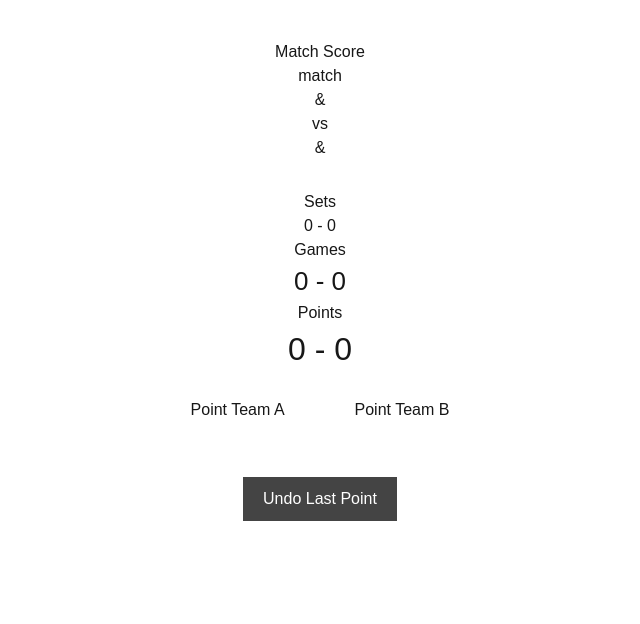
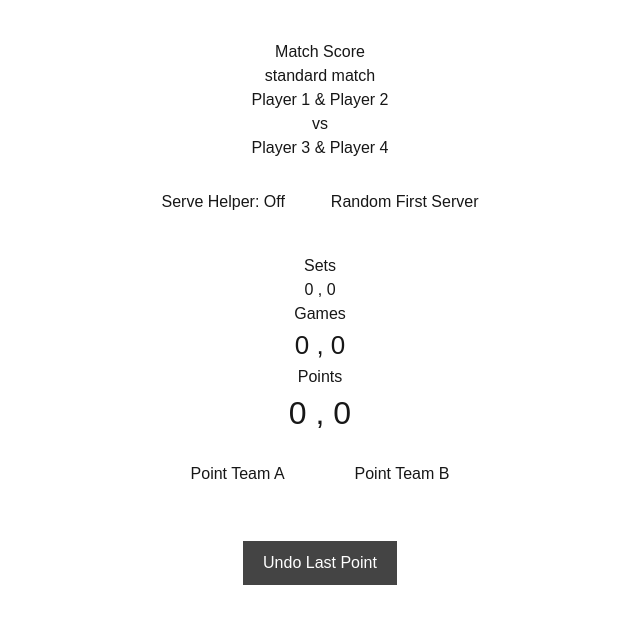
Before and after one commit to DavidBSA/easypadel-score, a Next.js app: page /match in a window 1280 px wide. Shown: the top 624 px of the page, without its empty margins (320-960 px from the left). Built offline with nearby package versions, Linux system fonts and the light colour scheme.

Commit message:
Add tiebreak at 6 6, optional serve helper, random first server

```diff
--- a/app/match/page.tsx
+++ b/app/match/page.tsx
@@ -1,26 +1,45 @@
 "use client";
 
 import { useSearchParams } from "next/navigation";
-import { useState } from "react";
+import { useMemo, useState } from "react";
+
+type Snapshot = {
+  pointsA: number;
+  pointsB: number;
+  gamesA: number;
+  gamesB: number;
+  setsWonA: number;
+  setsWonB: number;
+  isTiebreak: boolean;
+  tbA: number;
+  tbB: number;
+  serveEnabled: boolean;
+  serverTeam: "A" | "B" | null;
+  serverIndexInTeam: 0 | 1;
+};
 
 export default function MatchPage() {
-
   const params = useSearchParams();
   const data = params.get("data");
 
-  let players: string[] = [];
-  let sets = 3;
-  let mode = "";
+  const match = useMemo(() => {
+    if (!data) {
+      return {
+        players: ["", "", "", ""],
+        sets: 3,
+        mode: "standard",
+      };
+    }
+    const parsed = JSON.parse(decodeURIComponent(data));
+    return {
+      players: (parsed.players ?? ["", "", "", ""]) as string[],
+      sets: (parsed.sets ?? 3) as number,
+      mode: (parsed.mode ?? "standard") as string,
+    };
+  }, [data]);
 
-  if (data) {
-    const parsed = JSON.parse(decodeURIComponent(data));
-    players = parsed.players;
-    sets = parsed.sets;
-    mode = parsed.mode;
-  }
-
-  const teamA = [players[0], players[1]];
-  const teamB = [players[2], players[3]];
+  const teamA = [match.players[0] || "Player 1", match.players[1] || "Player 2"];
+  const teamB = [match.players[2] || "Player 3", match.players[3] || "Player 4"];
 
   const scoreLabels = ["0", "15", "30", "40"];
 
@@ -33,27 +52,50 @@ export default function MatchPage() {
   const [setsWonA, setSetsWonA] = useState(0);
   const [setsWonB, setSetsWonB] = useState(0);
 
-  const [history, setHistory] = useState<any[]>([]);
+  const [isTiebreak, setIsTiebreak] = useState(false);
+  const [tbA, setTbA] = useState(0);
+  const [tbB, setTbB] = useState(0);
+
+  const [serveEnabled, setServeEnabled] = useState(false);
+  const [serverTeam, setServerTeam] = useState<"A" | "B" | null>(null);
+  const [serverIndexInTeam, setServerIndexInTeam] = useState<0 | 1>(0);
+
+  const [history, setHistory] = useState<Snapshot[]>([]);
+
+  function setsNeeded(totalSets: number) {
+    if (!totalSets || totalSets <= 1) return 1;
+    return Math.ceil(totalSets / 2);
+  }
+
+  function displayScore(points: number) {
+    if (points === 4) return "Ad";
+    return scoreLabels[points] ?? "0";
+  }
 
   function saveState() {
-    setHistory([
-      ...history,
+    setHistory((prev) => [
+      ...prev,
       {
         pointsA,
         pointsB,
         gamesA,
         gamesB,
         setsWonA,
-        setsWonB
-      }
+        setsWonB,
+        isTiebreak,
+        tbA,
+        tbB,
+        serveEnabled,
+        serverTeam,
+        serverIndexInTeam,
+      },
     ]);
   }
 
   function undo() {
-
-    if (history.length === 0) return;
-
-    const previous = history[history.length - 1];
+    setHistory((prev) => {
+      if (prev.length === 0) return prev;
+      const previous = prev[prev.length - 1];
 
       setPointsA(previous.pointsA);
       setPointsB(previous.pointsB);
@@ -62,47 +104,121 @@ export default function MatchPage() {
       setSetsWonA(previous.setsWonA);
       setSetsWonB(previous.setsWonB);
 
-    setHistory(history.slice(0, history.length - 1));
+      setIsTiebreak(previous.isTiebreak);
+      setTbA(previous.tbA);
+      setTbB(previous.tbB);
+
+      setServeEnabled(previous.serveEnabled);
+      setServerTeam(previous.serverTeam);
+      setServerIndexInTeam(previous.serverIndexInTeam);
+
+      return prev.slice(0, prev.length - 1);
+    });
   }
 
-  function resetGame() {
+  function resetGamePoints() {
     setPointsA(0);
     setPointsB(0);
   }
 
-  function winGameA() {
+  function advanceServerAfterGame() {
+    if (!serveEnabled) return;
+    if (!serverTeam) return;
+    if (isTiebreak) return;
 
-    const newGames = gamesA + 1;
+    if (serverTeam === "A") {
+      setServerTeam("B");
+      setServerIndexInTeam((idx) => (idx === 0 ? 1 : 0));
+      return;
+    }
 
-    if (newGames >= 6 && newGames - gamesB >= 2) {
-      setSetsWonA(setsWonA + 1);
+    setServerTeam("A");
+    setServerIndexInTeam((idx) => (idx === 0 ? 1 : 0));
+  }
+
+  function maybeStartTiebreak(nextGamesA: number, nextGamesB: number) {
+    if (nextGamesA === 6 && nextGamesB === 6) {
+      setIsTiebreak(true);
+      setTbA(0);
+      setTbB(0);
+      resetGamePoints();
+      return true;
+    }
+    return false;
+  }
+
+  function awardSetToA(finalGamesA: number, finalGamesB: number) {
+    setSetsWonA((v) => v + 1);
     setGamesA(0);
     setGamesB(0);
-    } else {
-      setGamesA(newGames);
+    setIsTiebreak(false);
+    setTbA(0);
+    setTbB(0);
+    resetGamePoints();
   }
 
-    resetGame();
+  function awardSetToB(finalGamesA: number, finalGamesB: number) {
+    setSetsWonB((v) => v + 1);
+    setGamesA(0);
+    setGamesB(0);
+    setIsTiebreak(false);
+    setTbA(0);
+    setTbB(0);
+    resetGamePoints();
+  }
+
+  function winGameA() {
+    const nextA = gamesA + 1;
+    const nextB = gamesB;
+
+    if (maybeStartTiebreak(nextA, nextB)) {
+      setGamesA(nextA);
+      return;
+    }
+
+    if (nextA >= 6 && nextA - nextB >= 2) {
+      awardSetToA(nextA, nextB);
+      advanceServerAfterGame();
+      return;
+    }
+
+    setGamesA(nextA);
+    resetGamePoints();
+    advanceServerAfterGame();
   }
 
   function winGameB() {
+    const nextA = gamesA;
+    const nextB = gamesB + 1;
 
-    const newGames = gamesB + 1;
-
-    if (newGames >= 6 && newGames - gamesA >= 2) {
-      setSetsWonB(setsWonB + 1);
-      setGamesA(0);
-      setGamesB(0);
-    } else {
-      setGamesB(newGames);
+    if (maybeStartTiebreak(nextA, nextB)) {
+      setGamesB(nextB);
+      return;
     }
 
-    resetGame();
+    if (nextB >= 6 && nextB - nextA >= 2) {
+      awardSetToB(nextA, nextB);
+      advanceServerAfterGame();
+      return;
+    }
+
+    setGamesB(nextB);
+    resetGamePoints();
+    advanceServerAfterGame();
   }
 
   function pointTeamA() {
+    saveState();
 
-    saveState();
+    if (isTiebreak) {
+      const next = tbA + 1;
+      setTbA(next);
+
+      if (next >= 7 && next - tbB >= 2) {
+        awardSetToA(7, 6);
+      }
+      return;
+    }
 
     if (pointsA >= 3 && pointsB < 3) {
       winGameA();
@@ -128,8 +244,17 @@ export default function MatchPage() {
   }
 
   function pointTeamB() {
+    saveState();
 
-    saveState();
+    if (isTiebreak) {
+      const next = tbB + 1;
+      setTbB(next);
+
+      if (next >= 7 && next - tbA >= 2) {
+        awardSetToB(6, 7);
+      }
+      return;
+    }
 
     if (pointsB >= 3 && pointsA < 3) {
       winGameB();
@@ -154,84 +279,124 @@ export default function MatchPage() {
     setPointsB(pointsB + 1);
   }
 
-  function displayScore(points: number) {
-    if (points === 4) return "Ad";
-    return scoreLabels[points];
+  function randomFirstServer() {
+    saveState();
+
+    const teamPick = Math.random() < 0.5 ? "A" : "B";
+    const indexPick = Math.random() < 0.5 ? 0 : 1;
+
+    setServeEnabled(true);
+    setServerTeam(teamPick);
+    setServerIndexInTeam(indexPick as 0 | 1);
   }
 
-  const setsNeeded = sets === 1 ? 1 : 2;
+  const needed = setsNeeded(match.sets);
+  const matchWinner =
+    setsWonA >= needed ? "Team A Wins!" : setsWonB >= needed ? "Team B Wins!" : null;
 
-  const matchWinner =
-    setsWonA === setsNeeded
-      ? "Team A Wins!"
-      : setsWonB === setsNeeded
-      ? "Team B Wins!"
-      : null;
+  const serverName = (() => {
+    if (!serveEnabled) return null;
+    if (!serverTeam) return "Select first server";
+
+    if (serverTeam === "A") return teamA[serverIndexInTeam];
+    return teamB[serverIndexInTeam];
+  })();
 
   return (
     <main style={{ textAlign: "center", padding: "40px" }}>
-
       <h1>Match Score</h1>
 
-      <p>{mode} match</p>
+      <p>{match.mode} match</p>
 
       <h2>{teamA.join(" & ")}</h2>
       <h2>vs</h2>
       <h2>{teamB.join(" & ")}</h2>
 
+      <div style={{ marginTop: "20px" }}>
+        <button
+          onClick={() => setServeEnabled((v) => !v)}
+          style={{
+            padding: "10px 18px",
+            marginRight: "10px",
+          }}
+        >
+          Serve Helper: {serveEnabled ? "On" : "Off"}
+        </button>
+
+        <button
+          onClick={randomFirstServer}
+          style={{
+            padding: "10px 18px",
+          }}
+        >
+          Random First Server
+        </button>
+
+        {serveEnabled && (
+          <p style={{ marginTop: "10px" }}>
+            Server: {serverName}
+            {isTiebreak ? " (tiebreak serving not tracked yet)" : ""}
+          </p>
+        )}
+      </div>
+
       <h3 style={{ marginTop: "30px" }}>Sets</h3>
-
-      <p>{setsWonA} - {setsWonB}</p>
+      <p>
+        {setsWonA} , {setsWonB}
+      </p>
 
       <h3>Games</h3>
-
       <p style={{ fontSize: "26px" }}>
-        {gamesA} - {gamesB}
+        {gamesA} , {gamesB}
       </p>
 
+      {!isTiebreak && (
+        <>
           <h3>Points</h3>
+          <p style={{ fontSize: "32px" }}>
+            {displayScore(pointsA)} , {displayScore(pointsB)}
+          </p>
+        </>
+      )}
 
+      {isTiebreak && (
+        <>
+          <h3>Tiebreak</h3>
           <p style={{ fontSize: "32px" }}>
-        {displayScore(pointsA)} - {displayScore(pointsB)}
+            {tbA} , {tbB}
           </p>
+          <p style={{ marginTop: "6px" }}>
+            First to 7, win by 2
+          </p>
+        </>
+      )}
 
-      {matchWinner && (
-        <h2 style={{ color: "green" }}>{matchWinner}</h2>
-      )}
+      {matchWinner && <h2 style={{ color: "green" }}>{matchWinner}</h2>}
 
       {!matchWinner && (
         <>
-          <button
-            onClick={pointTeamA}
-            style={{ margin: "10px", padding: "15px 25px" }}
-          >
+          <button onClick={pointTeamA} style={{ margin: "10px", padding: "15px 25px" }}>
             Point Team A
           </button>
 
-          <button
-            onClick={pointTeamB}
-            style={{ margin: "10px", padding: "15px 25px" }}
-          >
+          <button onClick={pointTeamB} style={{ margin: "10px", padding: "15px 25px" }}>
             Point Team B
           </button>
         </>
       )}
 
       <div style={{ marginTop: "30px" }}>
-
         <button
           onClick={undo}
           style={{
             padding: "10px 20px",
             background: "#444",
-            color: "white"
+            color: "white",
           }}
         >
           Undo Last Point
         </button>
-
       </div>
-
     </main>
   );
 }
```
Lines whose indentation alone changed are shown as unchanged.
